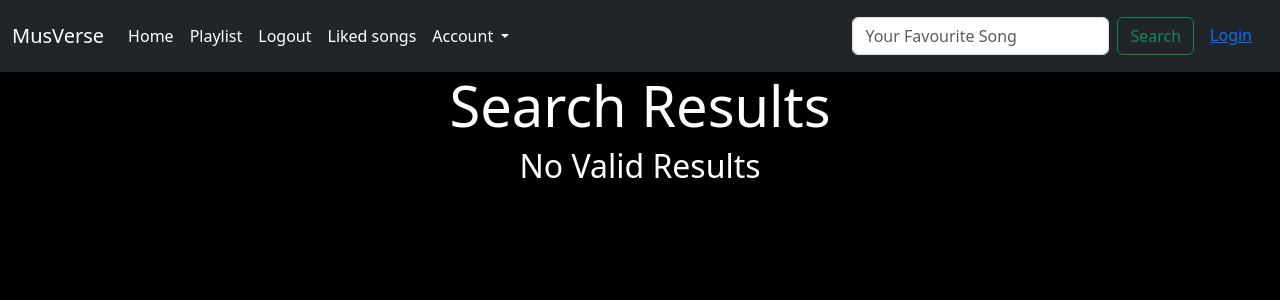
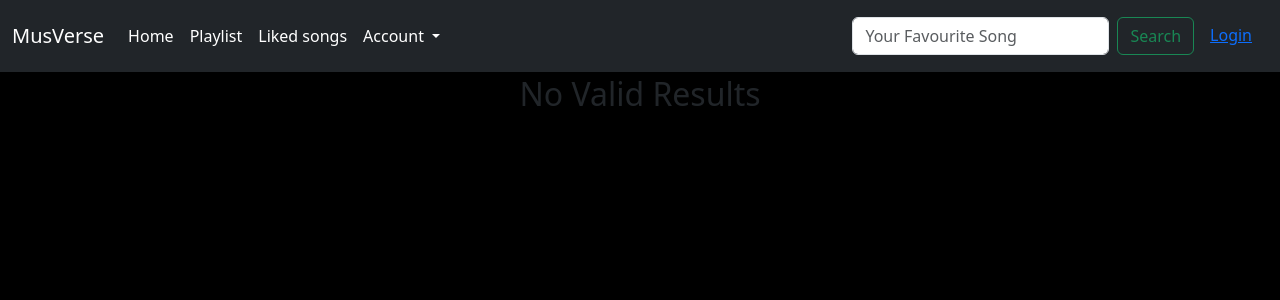
Before and after one commit to gauridahake24/MusVerse, a Django app: page /search in a window 1280 px wide. Shown: the top 300 px of the page. Run offline with Django 4.2, Linux system fonts and the light colour scheme.

Commit message:
template extending done

```diff
--- a/Templates/search.html
+++ b/Templates/search.html
@@ -1,87 +1,20 @@
+{% extends "navbar.html" %}
 {% load static %}
-<!doctype html>
-<html lang="en">
-  <head>
-    <meta charset="utf-8">
-    <meta name="viewport" content="width=device-width, initial-scale=1">
-    <title>Musverse</title>
-    <link rel="icon" type="image/x-icon" href="{% static 'my_fav.ico' %}">
-    <link href="https://cdn.jsdelivr.net/npm/bootstrap@5.3.0/dist/css/bootstrap.min.css" rel="stylesheet" integrity="sha384-9ndCyUaIbzAi2FUVXJi0CjmCapSmO7SnpJef0486qhLnuZ2cdeRhO02iuK6FUUVM" crossorigin="anonymous">
-    <style>
-      body {
-        background-color: black;
-      }
-      div {
-        color: white;
-      }
-    </style>
-  </head>
-  <body>
-    <nav class="navbar navbar-expand-lg bg-dark">
-      <div class="container-fluid" style="margin-top: 0.5rem;margin-bottom: 0.5rem;">
-          <a class="navbar-brand" href="#" style="color: white;">MusVerse</a>
-          <button class="navbar-toggler" type="button" data-bs-toggle="collapse" data-bs-target="#navbarSupportedContent" aria-controls="navbarSupportedContent" aria-expanded="false" aria-label="Toggle navigation">
-          <span class="navbar-toggler-icon"></span>
-        </button>
-          <div class="collapse navbar-collapse" id="navbarSupportedContent">
-              <ul class="navbar-nav me-auto mb-2 mb-lg-0">
-                  <li class="nav-item">
-                      <a class="nav-link active" aria-current="page" href="#" style="color: white;">Home</a>
-                  </li>
-                  <li class="nav-item">
-                      <a class="nav-link active" aria-current="page" href="#" style="color: white;">Playlist</a>
-                  </li>
+{% block content%}
 
-                  <li class="nav-item">
-                      <a class="nav-link active" aria-current="page" href="{% url 'logout' %}" style="color: white;">Logout</a>
-                  </li>
-
-                  <li class="nav-item">
-                      <a class="nav-link active" aria-current="page" href="#" style="color: white;">Liked songs</a>
-                  </li>
-                  <li class="nav-item dropdown">
-                      <a class="nav-link dropdown-toggle" href="#" role="button" data-bs-toggle="dropdown" aria-expanded="false" style="color: white;">
-                Account
-              </a>
-                      <ul class="dropdown-menu">
-                          <li><a class="dropdown-item" href="#" style="color: black;">My Account</a></li>
-                          <li><a class="dropdown-item" href="#" style="color: black;">Edit Account</a></li>
-                      </ul>
-
-              </ul>
-              <form class="d-flex" role="search" action="/search" method="post">
-                  {% csrf_token %}
-                  <input class="form-control me-2" type="search" placeholder="Your Favourite Song" aria-label="Search" name="val"/>
-                  <button class="btn btn-outline-success" type="submit">
-              Search
-            </button>
-              </form>
-              <div class="profile">
-
-                  <div class="username">
-                      <h4 style="color: white; margin-left: 1rem; font-size: medium;margin-right: 1rem;margin-top: 0.5rem;">
-
-                          {% if username %}
-                          {{username}}
-                          {% else %}
-                          <a href="/login">Login</a>
-                          {% endif %}
-
-                      </h4>
-                  </div>
-              </div>
-          </div>
-      </div>
-  </nav>
     <div class = "text-center">
       <h1 class="display-4"> Search Results </h1>
       {% if data %}
       {% for ele in data %}
-        <div class="container d-flex align-items-center justify-content-center my-4 text-center">
-          Song: {{ele.Song}}<br>
-          Artist: {{ele.Artist}}<br>
-          Popularity: {{ele.Popularity}}<br>
-        </div>
+      <div class="container d-flex align-items-center justify-content-center my-4 text-center">
+        <p style="color: white; margin: 0;">
+            Song: {{ ele.Song }}<br>
+            Artist: {{ ele.Artist }}<br>
+            Popularity: {{ ele.Popularity }}
+        </p>
+    </div>
+
+
       {% endfor %}
 
       {% else %}
@@ -90,6 +23,4 @@
 
     </div>
 
-    <script src="https://cdn.jsdelivr.net/npm/bootstrap@5.3.0/dist/js/bootstrap.bundle.min.js" integrity="sha384-geWF76RCwLtnZ8qwWowPQNguL3RmwHVBC9FhGdlKrxdiJJigb/j/68SIy3Te4Bkz" crossorigin="anonymous"></script>
-  </body>
-</html>
+    {% endblock %}
```
